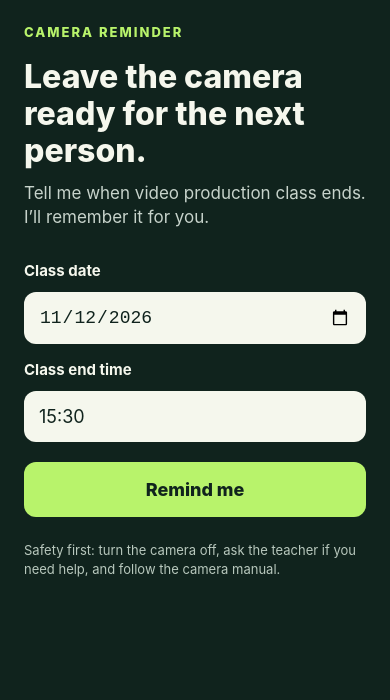
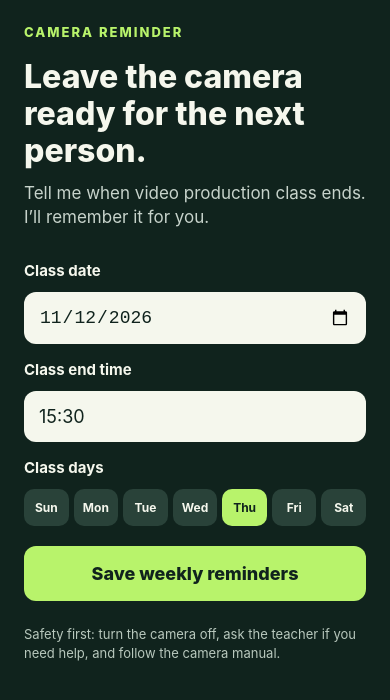
Before and after one commit to yanghansen777-bot/sort-smart, a React Native app in the folder app/: screen / in a window 390 px wide. Shown: the top 700 px of the page. Built offline with nearby package versions, Linux system fonts and the light colour scheme; what expo-notifications would draw is missing.

Commit message:
Add weekly class schedules

```diff
--- a/app/App.js
+++ b/app/App.js
@@ -6,6 +6,7 @@ import { Alert, Platform, Pressable, SafeAreaView, StyleSheet, Text, TextInput,
 
 const HELPER_URL = 'http://192.168.86.29:3001/ask';
 const AI_URL = Platform.OS === 'web' ? '/api/ask' : HELPER_URL;
+const DAY_NAMES = ['Sun', 'Mon', 'Tue', 'Wed', 'Thu', 'Fri', 'Sat'];
 
 Notifications.setNotificationHandler({
   handleNotification: async () => ({ shouldShowAlert: true, shouldPlaySound: true, shouldSetBadge: false }),
@@ -14,6 +15,7 @@ Notifications.setNotificationHandler({
 export default function App() {
   const [classDate, setClassDate] = useState('2026-11-12');
   const [classTime, setClassTime] = useState('15:30');
+  const [selectedDays, setSelectedDays] = useState([4]);
   const [message, setMessage] = useState('');
   const [thinking, setThinking] = useState(false);
 
@@ -23,12 +25,17 @@ export default function App() {
       const reminder = JSON.parse(saved);
       setClassDate(reminder.date);
       setClassTime(reminder.time);
+      setSelectedDays(reminder.selectedDays || [new Date(`${reminder.date}T00:00:00`).getDay()]);
       setMessage(reminder.message);
     });
     if (Platform.OS !== 'web') Notifications.requestPermissionsAsync();
   }, []);
 
   async function createReminder() {
+    if (!selectedDays.length) {
+      Alert.alert('Choose a class day', 'Select at least one day of the week.');
+      return;
+    }
     setThinking(true);
     setMessage('');
     try {
@@ -43,15 +50,16 @@ export default function App() {
         throw new Error(data.error?.message || 'The AI request failed.');
       }
       setMessage(data.message);
-      await AsyncStorage.setItem('camera-reminder', JSON.stringify({ date: classDate, time: classTime, message: data.message }));
+      await AsyncStorage.setItem('camera-reminder', JSON.stringify({ date: classDate, time: classTime, selectedDays, message: data.message }));
       const date = new Date(`${classDate}T${classTime}:00`);
       if (Number.isNaN(date.getTime())) throw new Error('date error');
       try {
         if (Platform.OS === 'web') return;
-        await Notifications.scheduleNotificationAsync({
+        await Notifications.cancelAllScheduledNotificationsAsync();
+        await Promise.all(selectedDays.map((weekday) => Notifications.scheduleNotificationAsync({
           content: { title: 'Camera Reminder', body: data.message },
-          trigger: { type: Notifications.SchedulableTriggerInputTypes.DATE, date },
-        });
+          trigger: { type: Notifications.SchedulableTriggerInputTypes.WEEKLY, weekday: weekday === 0 ? 1 : weekday + 1, hour: Number(classTime.split(':')[0]), minute: Number(classTime.split(':')[1]) },
+        })));
       } catch {
         Alert.alert('Reminder saved', 'The reminder is ready, but notifications are turned off. Enable notifications for Expo Go in iPad Settings.');
       }
@@ -76,8 +84,15 @@ export default function App() {
         )}
         <Text style={styles.label}>Class end time</Text>
         <TextInput accessibilityLabel="Class end time" style={styles.input} value={classTime} onChangeText={setClassTime} placeholder="HH:MM" />
+        <Text style={styles.label}>Class days</Text>
+        <View style={styles.daysRow}>
+          {DAY_NAMES.map((day, index) => {
+            const selected = selectedDays.includes(index);
+            return <Pressable key={day} accessibilityRole="button" onPress={() => setSelectedDays((days) => selected ? days.filter((value) => value !== index) : [...days, index])} style={[styles.dayButton, selected && styles.daySelected]}><Text style={[styles.dayText, selected && styles.dayTextSelected]}>{day}</Text></Pressable>;
+          })}
+        </View>
         <Pressable accessibilityRole="button" disabled={thinking} onPress={createReminder} style={[styles.button, thinking && styles.disabled]}>
-          <Text style={styles.buttonText}>{thinking ? 'Thinking…' : 'Remind me'}</Text>
+          <Text style={styles.buttonText}>{thinking ? 'Thinking…' : 'Save weekly reminders'}</Text>
         </Pressable>
         {message ? <View style={styles.card}><Text style={styles.cardTitle}>YOUR REMINDER</Text><Text style={styles.reminder}>{message}</Text></View> : null}
         <Text style={styles.safety}>Safety first: turn the camera off, ask the teacher if you need help, and follow the camera manual.</Text>
@@ -95,6 +110,11 @@ const styles = StyleSheet.create({
   webOuter: { backgroundColor: '#e7e4dc', alignItems: 'center' },
   webPhone: { width: 400, maxWidth: '100%', minHeight: '100vh', backgroundColor: '#10231d' },
   webDateInput: { backgroundColor: '#f5f7ed', borderRadius: 12, border: 'none', padding: 15, fontSize: 18, color: '#10231d', width: '100%', boxSizing: 'border-box' },
+  daysRow: { flexDirection: 'row', justifyContent: 'space-between', gap: 5 },
+  dayButton: { backgroundColor: '#294239', borderRadius: 10, paddingVertical: 11, flex: 1, alignItems: 'center' },
+  daySelected: { backgroundColor: '#b8f36b' },
+  dayText: { color: '#f5f7ed', fontWeight: '700', fontSize: 12 },
+  dayTextSelected: { color: '#10231d' },
   content: { padding: 24, gap: 12 },
   eyebrow: { color: '#b8f36b', fontWeight: '800', letterSpacing: 2, fontSize: 13 },
   title: { color: '#f5f7ed', fontSize: 32, fontWeight: '800', lineHeight: 37, marginTop: 6 },
```
Also changed, not shown: 1 other file (tests, documents, lock files or other folders).
